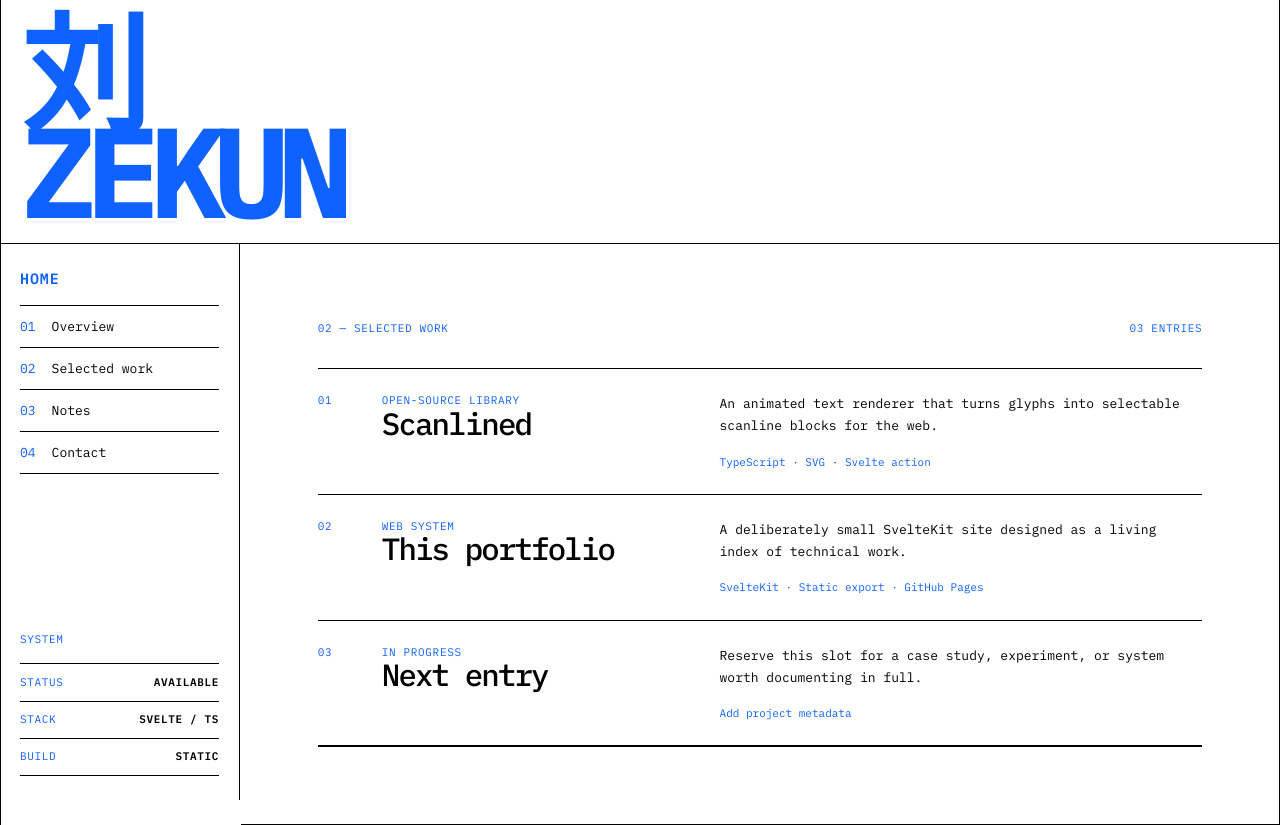
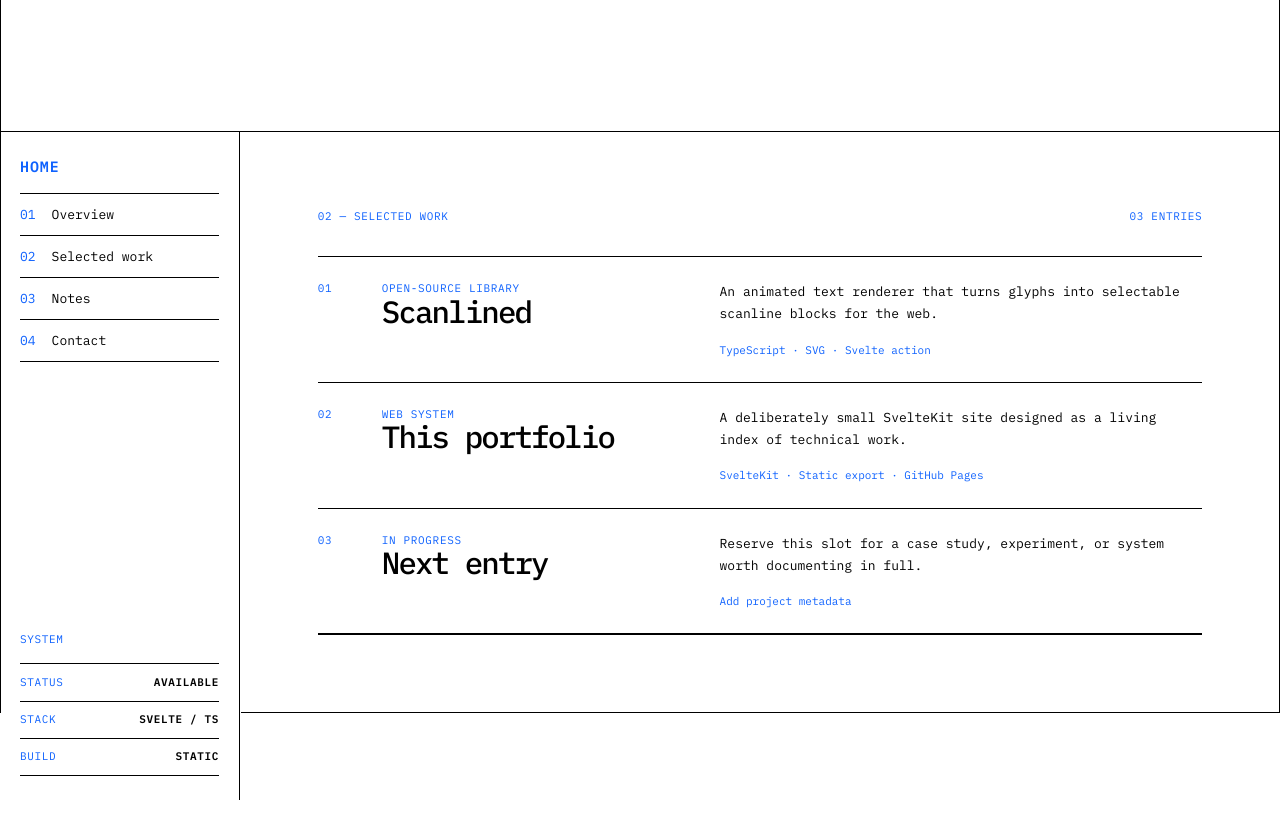
Before and after one commit to vyknight/vyknight.github.io, a SvelteKit app: page /work in a window 1280 px wide. After the commit the page ends 800 px from the top, so only its background shows below. Built offline with nearby package versions, Linux system fonts and the light colour scheme.

Commit message:
Fix loading inconsistency

```diff
--- a/src/app.css
+++ b/src/app.css
@@ -25,6 +25,11 @@ a {
 	margin: 0 auto;
 	background: #fff;
 	border-inline: 1px solid #000;
+	visibility: hidden;
+}
+
+.site-shell.site-ready {
+	visibility: visible;
 }
 
 .site-header {
@@ -35,6 +40,7 @@ a {
 .wordmark {
 	display: block;
 	width: min(25vw, 100%);
+	aspect-ratio: 4 / 1;
 	max-width: 100%;
 	margin: 0 0 clamp(1rem, 2vw, 1.625rem);
 	color: #0f62fe;
@@ -46,14 +52,11 @@ a {
 	display: block;
 	width: 100%;
 	max-width: 100%;
-	height: auto;
+	height: 100%;
 }
 
 .wordmark-loading {
-	font-size: clamp(2.5rem, 10vw, 8rem);
-	font-weight: 700;
-	letter-spacing: -0.1em;
-	line-height: 0.75;
+	visibility: hidden;
 }
 
 .app-layout {
--- a/src/routes/+layout.svelte
+++ b/src/routes/+layout.svelte
@@ -5,6 +5,7 @@
 
 	let { children } = $props();
 	let wordmarkReady = $state(false);
+	let siteReady = $state(false);
 	let wordmarkElement: HTMLHeadingElement;
 	let headerElement: HTMLElement;
 	let sidebarTop = $state(0);
@@ -79,6 +80,8 @@
 		let destroyed = false;
 		let cleanup: (() => void) | undefined;
 		let revealTimer: number | undefined;
+		let readyFrame: number | undefined;
+		let settledFrame: number | undefined;
 
 		void (async () => {
 			try {
@@ -97,21 +100,29 @@
 
 				cleanup = instance.destroy;
 				wordmarkReady = true;
+				readyFrame = requestAnimationFrame(() => {
+					settledFrame = requestAnimationFrame(() => {
+						siteReady = true;
+					});
+				});
 				revealTimer = window.setTimeout(() => instance.reveal(), 750);
 			} catch {
 				// Keep the readable text fallback when enhancement is unavailable.
+				siteReady = true;
 			}
 		})();
 
 		return () => {
 			destroyed = true;
 			if (revealTimer) window.clearTimeout(revealTimer);
+			if (readyFrame) cancelAnimationFrame(readyFrame);
+			if (settledFrame) cancelAnimationFrame(settledFrame);
 			cleanup?.();
 		};
 	});
 </script>
 
-<div class="site-shell" style={`--sidebar-top: ${sidebarTop}px`}>
+<div class:site-ready={siteReady} class="site-shell" style={`--sidebar-top: ${sidebarTop}px`}>
 	<header class="site-header" bind:this={headerElement}>
 		<h1 class:wordmark-loading={!wordmarkReady} class="wordmark" bind:this={wordmarkElement}>
 			刘ZEKUN
```
